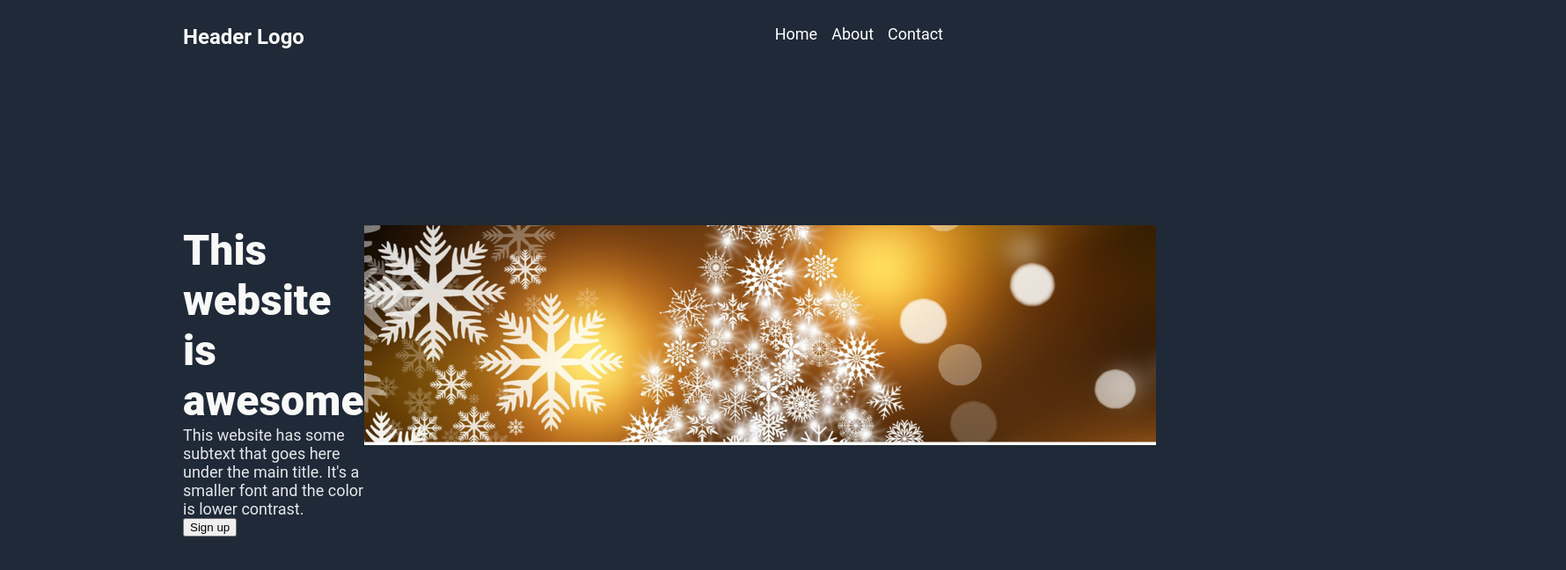
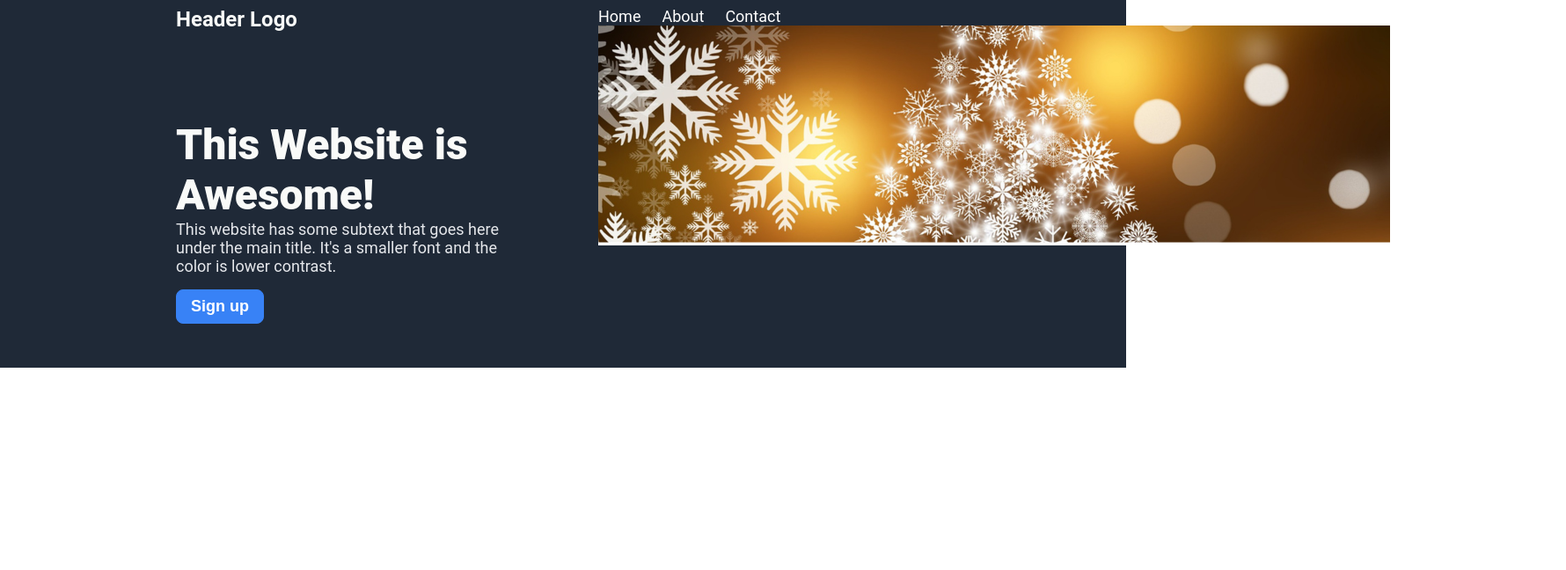
Before and after one commit to psps03/landing-page, a plain HTML site: page index.html in a window 1280 px wide. Shown: the whole page at 88% size, 1780 px wide, since content can reach past the window. Drawn offline with Linux system fonts and the light colour scheme.

Commit message:
Edited header code to make it cleaner; adding image to header is not yet done

```diff
--- a/index.html
+++ b/index.html
@@ -8,27 +8,30 @@
 
     <body>
         <div class="header-container">
-            <div class="logo">
-                <div class="left">Header Logo</div>
+            <div class="left">
+                <div class="logo">
+                    Header Logo
+                </div>
+                <div class="hero-text">
+                    <div class="main-hero">
+                        This Website is Awesome!
+                    </div>
+                    <div class="subtext">
+                        This website has some subtext that goes here under the main title. It's a smaller
+                        font and the color is lower contrast.
+                    </div>
+                </div>
+                <button class="sign-up">Sign up</button>
             </div>
             <div class="right">
                 <ul class="links">
-                    <li><a href="">Home</a></li>
-                    <li><a href="">About</a></li>
-                    <li><a href="">Contact</a></li>
+                    <li><a href="#">Home</a></li>
+                    <li><a href="#">About</a></li>
+                    <li><a href="#">Contact</a></li>
                 </ul>
-            </div>
-        </div>
-
-        <div class="hero-container">
-            <div class="left">
-                <p class="main-text">This website is awesome</p>
-                <p class="subtext">This website has some subtext that goes here under the main title.
-                    It's a smaller font and the color is lower contrast.</p>
-                <button class="signup-button">Sign up</button>
-            </div>
-            <div class="right">
-                <img src="./images/bg.png">
+                <div class="img-container">
+                    <img src="./images/bg.png" alt="christmas tree">
+                </div>
             </div>
         </div>
     </body>
--- a/style.css
+++ b/style.css
@@ -2,7 +2,8 @@ body{
     font-family: 'Roboto', sans-serif;
     display: flex;
     flex-direction: column;
-    background-color: #1F2937;
+    margin: 0;
+    padding: 0;
 }
 
 ul{
@@ -16,60 +17,61 @@ a{
     color: white;
 }
 
-li, .subtext{
-    font-size: 18px;
-    color: #E5E7EB;
-}
-
 img{
-    width: 900px;
-    height: 250px;
-}
-
-.header-container, .hero-container{
-    color: white;
-    display: flex;
-    justify-content: space-between;
+    padding-right: 200px;
 }
 
 .header-container{
-    margin-top: 20px;
+    background: #1F2937;
+    display: flex;
+    justify-content: space-between;
+    padding: 8px 200px 50px 200px;
 }
 
-.hero-container{
-    padding-top: 200px;
-    max-height: 200px;
-}
-
-.right{
-    padding-right: 200px;
+.logo{
+    color: #f9faf8;
+    font-size: 24px;
+    font-weight: bold;
 }
 
 .links{
     display: flex;
-    gap: 16px;
+    gap: 24px;
 }
 
-.logo{
-    font-size: 24px;
-    color: #F9FAF8;
-    font-weight: bold;
+.links, .subtext{
+    color: #e5e7eb;
+    font-size: 18px;
 }
 
-.left{
-    padding-left: 200px;
+.left, .right{
+    display: flex;
+    flex-direction: column;
 }
 
-.main-text{
+.main-hero{
+    display: flex;
     font-size: 48px;
-    color: #F9FAF8;
     font-weight: 900;
+    color: #f9faf8;
+    padding-top: 100px;
 }
 
-.main-text, .subtext{
+.hero-text, .img-container{
+    max-width: 400px;
+    padding-bottom: 16px;
+}
+
+.sign-up{
+    cursor: pointer;
+    padding: 8px 16px;
+    border-radius: 8px;
+    background: #3882f6;
+    border: 1px solid #3882f6;
+    color: white;
+    font-size: 18px;
+    font-weight: bold;
     display: flex;
-    max-width: 500px;
-    gap: 16px;
-    margin: 0;
-    padding: 0;
+    align-items: center;
+    width: fit-content;
 }
```
